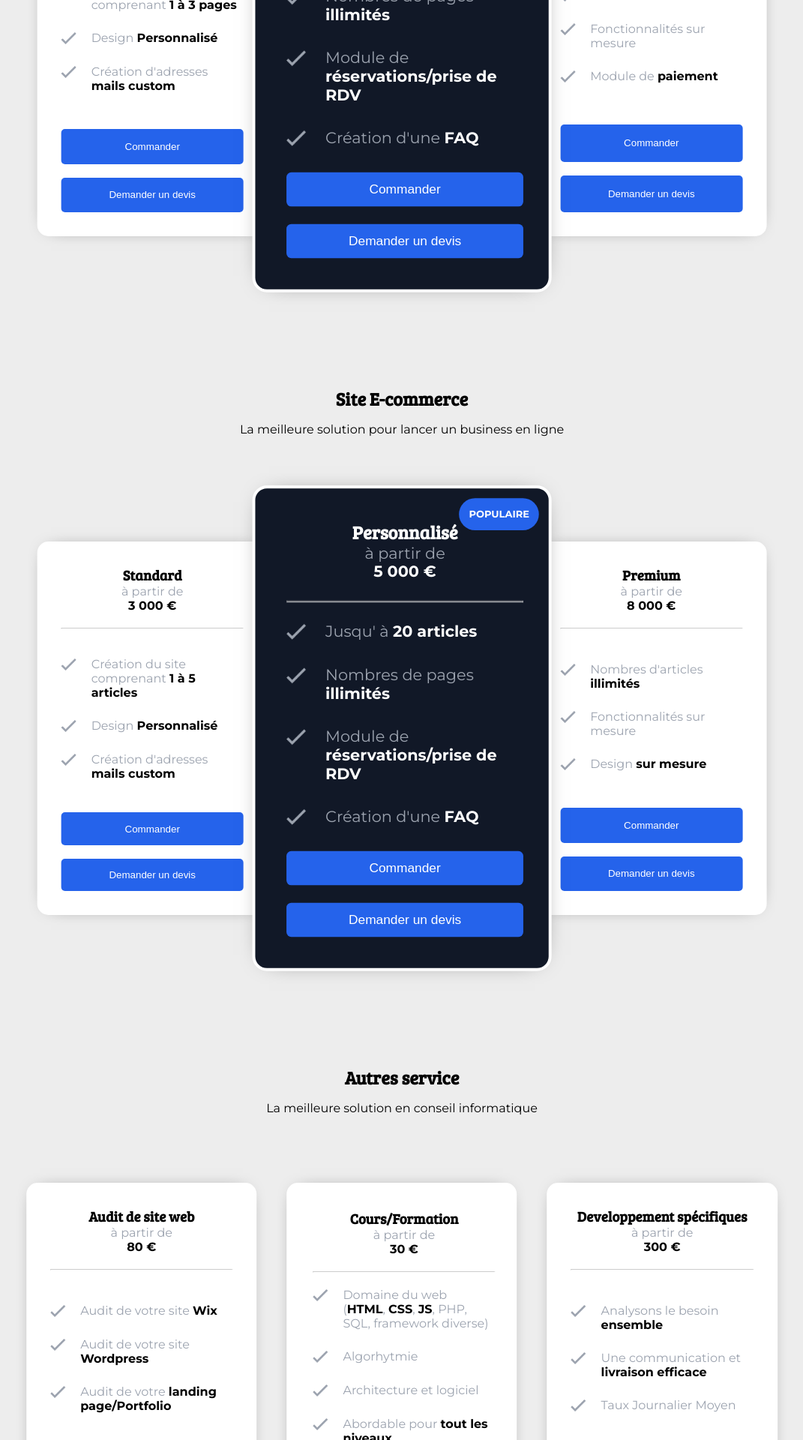
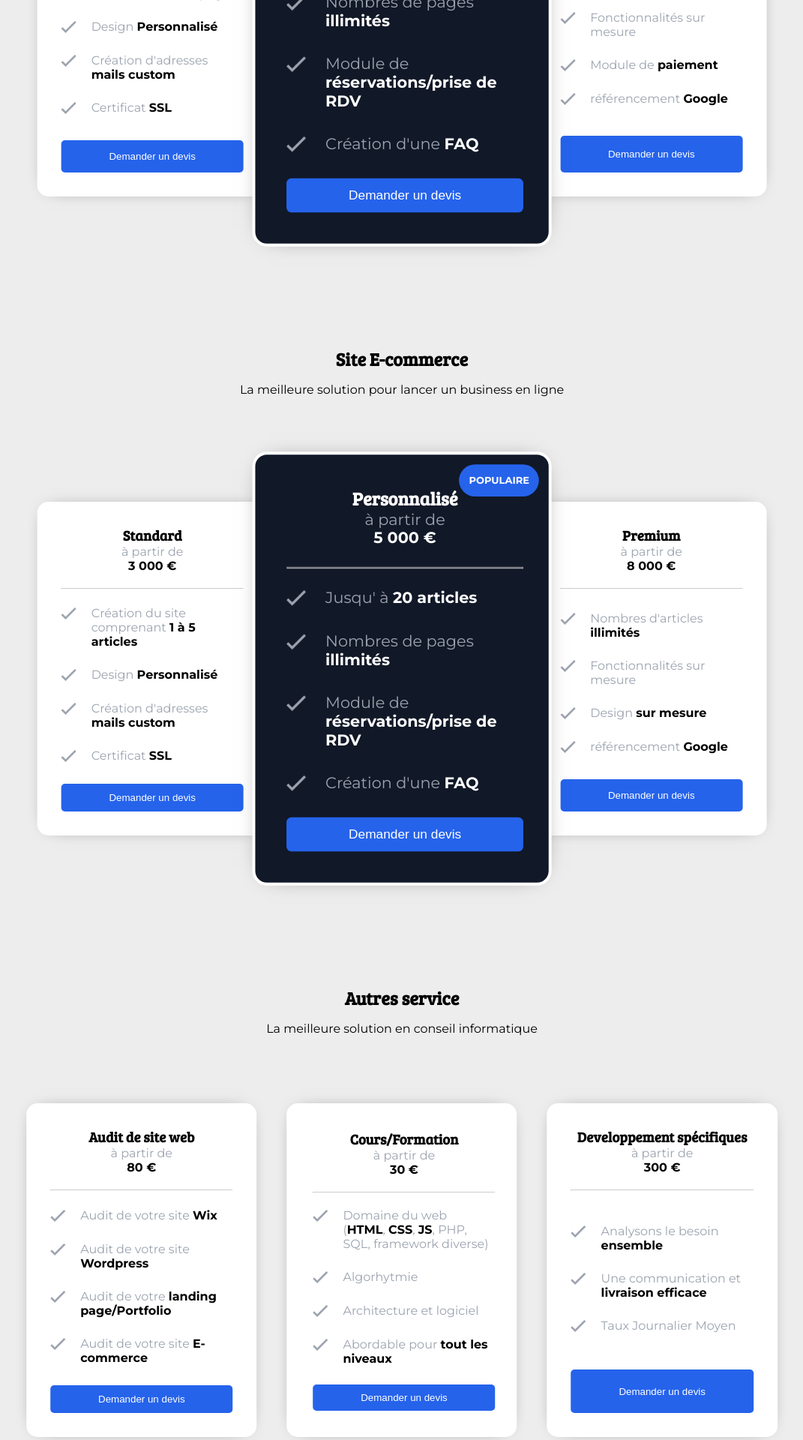
Before and after one commit to julienBelinga/MyPortfolio, a Next.js app in the folder portfolio/: page / in a window 1280 px wide. Shown: the part 3760-5680 px from the top of the page at 75% size, without its empty margins (104-1175 px from the left). Built offline with nearby package versions, Linux system fonts and the light colour scheme.

Commit message:
modify pricing

```diff
--- a/portfolio/components/pricing_card.js
+++ b/portfolio/components/pricing_card.js
@@ -36,7 +36,6 @@ export default function pricing_card(props) {
                 </li>
             </ul>
             <div id="button-container">
-                <button>Commander</button>
                 <button onClick={() => router.push('/contact')}>Demander un devis</button>
             </div>
         </div>
--- a/portfolio/components/pricing_multiple.js
+++ b/portfolio/components/pricing_multiple.js
@@ -26,6 +26,7 @@ export default function pricing_multiple() {
               info1={info7}
               info2={info3}
               info3={info4}
+              info4={<p>Certificat <strong>SSL</strong></p>}
               />
               <Card
               title="Personnalisé"
@@ -41,6 +42,8 @@ export default function pricing_multiple() {
               info1={info2}
               info2={info0}
               info3={info8}
+              info4={<p>référencement <strong>Google</strong></p>}
+
               />
           </div>
       </section>
@@ -54,6 +57,7 @@ export default function pricing_multiple() {
           info1={<p>Création du site comprenant <strong>1 à 5 articles</strong></p>}
           info2={info3}
           info3={info4}
+          info4={<p>Certificat <strong>SSL</strong></p>}
           />
           <Card
           title="Personnalisé"
@@ -69,6 +73,7 @@ export default function pricing_multiple() {
           info1={<p>Nombres d'articles <strong>illimités</strong></p>}
           info2={info0}
           info3={<p>Design <strong>sur mesure</strong></p>}
+          info4={<p>référencement <strong>Google</strong></p>}
           />
         </div>
       </section>
@@ -82,6 +87,7 @@ export default function pricing_multiple() {
           info1={<p>Audit de votre site <strong>Wix</strong></p>}
           info2={<p>Audit de votre site <strong>Wordpress</strong></p>}
           info3={<p>Audit de votre <strong>landing page/Portfolio</strong></p>}
+          info4={<p>Audit de votre site <strong>E-commerce</strong></p>}
           />
           <Card
           title="Cours/Formation"
--- a/portfolio/styles/pricing_multiple.scss
+++ b/portfolio/styles/pricing_multiple.scss
@@ -47,10 +47,6 @@
         width: 19vw;
     }
 
-    li:last-of-type{
-        display: none;
-    }
-
     p{
         color: #9CA3AF;
         font-size: 1rem;
@@ -72,9 +68,6 @@
             color: #ffffff;
             border-radius: 5px;
             padding: 10px;
-            &:first-child{
-                margin-bottom: 18px;
-            }
         }
     }
 
@@ -165,5 +158,11 @@
         strong{
             color: #000;
         }
+
+        &:last-of-type{
+            li:last-of-type{
+                display: none;
+            }
+        }
     }
 }
```
